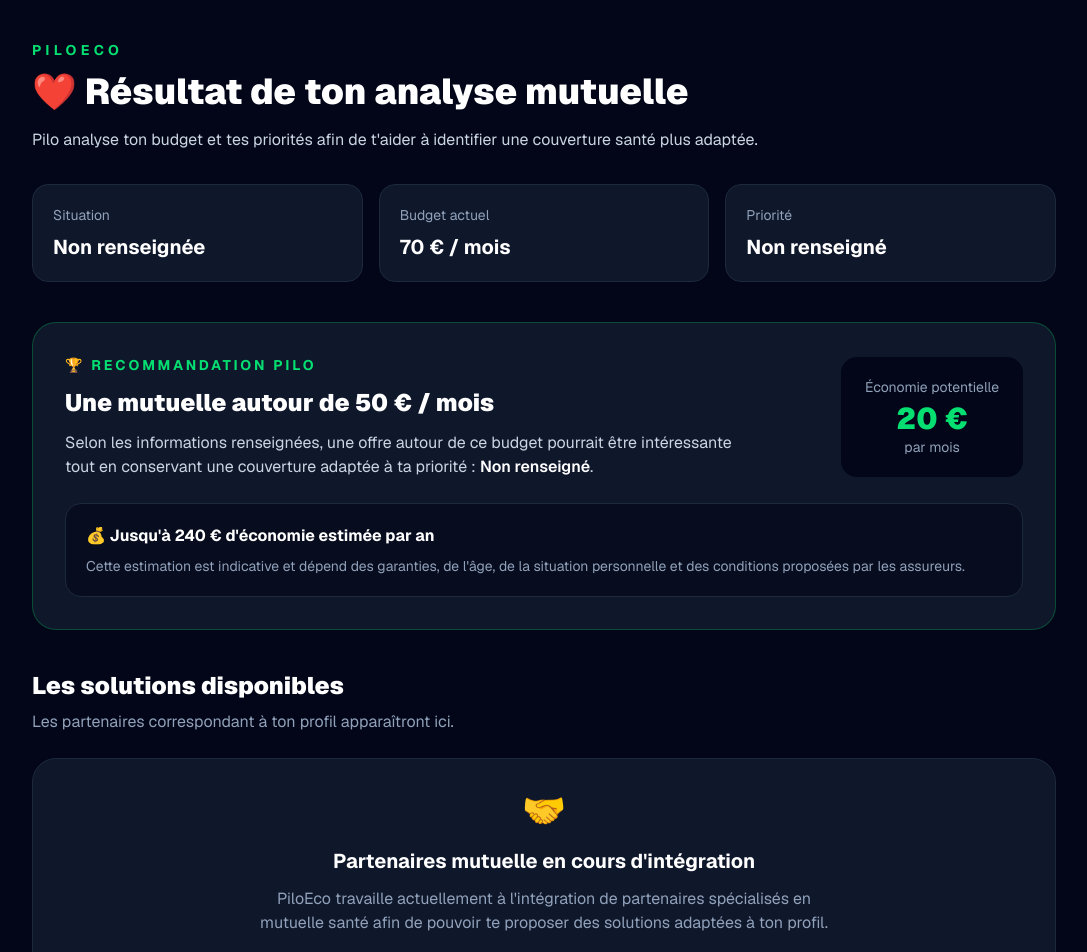
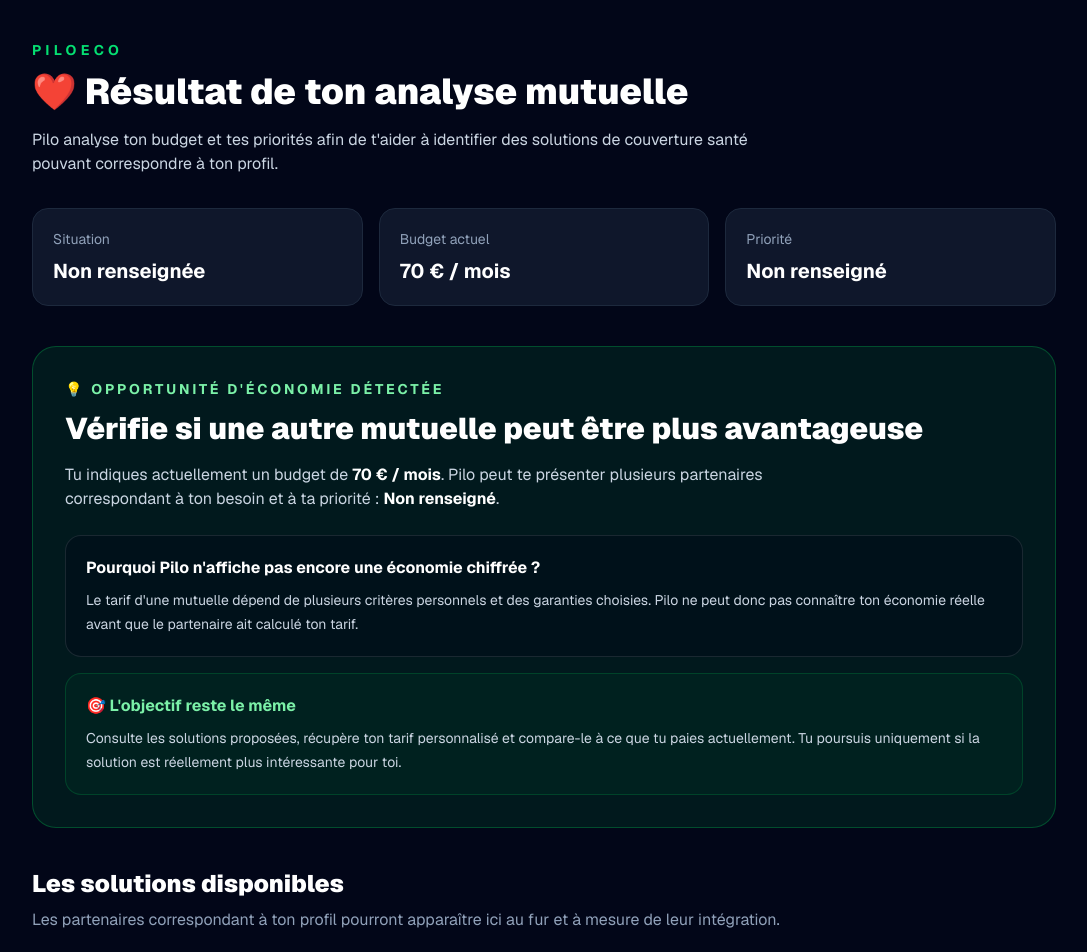
Before and after one commit to MAT13-13/PiloEco, a Next.js app in the folder frontend/: page /offres/mutuelle in a window 1280 px wide. Shown: the top 952 px of the page, without its empty margins (96-1183 px from the left). Built offline with nearby package versions, Linux system fonts and the light colour scheme.

Commit message:
Fix mutuelle suspense et economie reelle

```diff
--- a/frontend/src/app/offres/mutuelle/page.tsx
+++ b/frontend/src/app/offres/mutuelle/page.tsx
@@ -1,17 +1,38 @@
 "use client";
 
+import { Suspense } from "react";
 import { useSearchParams } from "next/navigation";
 
 export default function MutuelleOffersPage() {
+  return (
+    <Suspense
+      fallback={
+        <main className="min-h-screen bg-slate-950 px-6 py-10 text-white">
+          <div className="mx-auto max-w-5xl">
+            <p className="text-slate-300">
+              Chargement de ton analyse mutuelle...
+            </p>
+          </div>
+        </main>
+      }
+    >
+      <MutuelleOffersContent />
+    </Suspense>
+  );
+}
+
+function MutuelleOffersContent() {
   const searchParams = useSearchParams();
 
-  const situation = searchParams.get("situation") || "Non renseignée";
-  const monthlyPrice = Number(searchParams.get("monthlyPrice") || 70);
-  const priority = searchParams.get("priority") || "Non renseigné";
+  const situation =
+    searchParams.get("situation") || "Non renseignée";
 
-  const recommendedPrice = Math.max(monthlyPrice - 20, 20);
-  const estimatedSaving = Math.max(monthlyPrice - recommendedPrice, 0);
-  const annualSaving = estimatedSaving * 12;
+  const monthlyPrice = Number(
+    searchParams.get("monthlyPrice") || 70
+  );
+
+  const priority =
+    searchParams.get("priority") || "Non renseigné";
 
   return (
     <main className="min-h-screen bg-slate-950 px-6 py-10 text-white">
@@ -25,13 +46,16 @@
         </h1>
 
         <p className="mt-4 max-w-3xl text-slate-300">
-          Pilo analyse ton budget et tes priorités afin de t'aider à identifier
-          une couverture santé plus adaptée.
+          Pilo analyse ton budget et tes priorités afin de
+          t&apos;aider à identifier des solutions de couverture
+          santé pouvant correspondre à ton profil.
         </p>
 
         <div className="mt-8 grid gap-4 md:grid-cols-3">
           <div className="rounded-2xl border border-slate-800 bg-slate-900 p-5">
-            <p className="text-sm text-slate-400">Situation</p>
+            <p className="text-sm text-slate-400">
+              Situation
+            </p>
 
             <p className="mt-2 text-xl font-bold">
               {situation}
@@ -59,51 +83,51 @@
           </div>
         </div>
 
-        <section className="mt-10 rounded-3xl border border-green-500/30 bg-slate-900 p-6 md:p-8">
-          <div className="flex flex-col gap-6 md:flex-row md:items-center md:justify-between">
-            <div>
-              <p className="text-sm font-bold uppercase tracking-[0.2em] text-green-400">
-                🏆 Recommandation Pilo
-              </p>
+        <section className="mt-10 rounded-3xl border border-green-500/30 bg-green-500/10 p-6 md:p-8">
+          <p className="text-sm font-bold uppercase tracking-[0.2em] text-green-300">
+            💡 Opportunité d&apos;économie détectée
+          </p>
 
-              <h2 className="mt-3 text-2xl font-black">
-                Une mutuelle autour de {recommendedPrice} € / mois
-              </h2>
+          <h2 className="mt-3 text-3xl font-black">
+            Vérifie si une autre mutuelle peut être plus avantageuse
+          </h2>
 
-              <p className="mt-3 max-w-2xl text-slate-300">
-                Selon les informations renseignées, une offre autour de ce
-                budget pourrait être intéressante tout en conservant une
-                couverture adaptée à ta priorité :{" "}
-                <span className="font-semibold text-white">
-                  {priority}
-                </span>.
-              </p>
-            </div>
+          <p className="mt-4 max-w-3xl text-slate-300">
+            Tu indiques actuellement un budget de{" "}
+            <strong className="text-white">
+              {monthlyPrice} € / mois
+            </strong>
+            . Pilo peut te présenter plusieurs partenaires
+            correspondant à ton besoin et à ta priorité :{" "}
+            <strong className="text-white">
+              {priority}
+            </strong>
+            .
+          </p>
 
-            <div className="rounded-2xl bg-slate-950 px-6 py-5 text-center">
-              <p className="text-sm text-slate-400">
-                Économie potentielle
-              </p>
+          <div className="mt-6 rounded-2xl border border-white/10 bg-slate-950/40 p-5">
+            <p className="font-bold text-white">
+              Pourquoi Pilo n&apos;affiche pas encore une économie chiffrée ?
+            </p>
 
-              <p className="mt-1 text-3xl font-black text-green-400">
-                {estimatedSaving} €
-              </p>
-
-              <p className="text-sm text-slate-400">
-                par mois
-              </p>
-            </div>
+            <p className="mt-2 text-sm leading-6 text-slate-300">
+              Le tarif d&apos;une mutuelle dépend de plusieurs
+              critères personnels et des garanties choisies.
+              Pilo ne peut donc pas connaître ton économie réelle
+              avant que le partenaire ait calculé ton tarif.
+            </p>
           </div>
 
-          <div className="mt-6 rounded-2xl border border-slate-800 bg-slate-950/60 p-5">
-            <p className="font-bold">
-              💰 Jusqu'à {annualSaving} € d'économie estimée par an
+          <div className="mt-4 rounded-2xl border border-green-500/20 bg-green-500/5 p-5">
+            <p className="font-bold text-green-300">
+              🎯 L&apos;objectif reste le même
             </p>
 
-            <p className="mt-2 text-sm text-slate-400">
-              Cette estimation est indicative et dépend des garanties, de l'âge,
-              de la situation personnelle et des conditions proposées par les
-              assureurs.
+            <p className="mt-2 text-sm leading-6 text-slate-300">
+              Consulte les solutions proposées, récupère ton
+              tarif personnalisé et compare-le à ce que tu paies
+              actuellement. Tu poursuis uniquement si la solution
+              est réellement plus intéressante pour toi.
             </p>
           </div>
         </section>
@@ -114,7 +138,8 @@
           </h2>
 
           <p className="mt-2 text-slate-400">
-            Les partenaires correspondant à ton profil apparaîtront ici.
+            Les partenaires correspondant à ton profil pourront
+            apparaître ici au fur et à mesure de leur intégration.
           </p>
 
           <div className="mt-6 rounded-3xl border border-slate-800 bg-slate-900 p-8 text-center">
@@ -123,13 +148,14 @@
             </div>
 
             <h3 className="mt-4 text-xl font-bold">
-              Partenaires mutuelle en cours d'intégration
+              Partenaires mutuelle en cours d&apos;intégration
             </h3>
 
             <p className="mx-auto mt-3 max-w-xl text-slate-400">
-              PiloEco travaille actuellement à l'intégration de partenaires
-              spécialisés en mutuelle santé afin de pouvoir te proposer des
-              solutions adaptées à ton profil.
+              PiloEco travaille actuellement à l&apos;intégration
+              de partenaires spécialisés en mutuelle santé afin
+              de pouvoir te proposer plusieurs solutions adaptées
+              à ton profil.
             </p>
 
             <div className="mt-6 inline-flex rounded-full border border-green-500/30 bg-green-500/10 px-4 py-2 text-sm font-bold text-green-400">
@@ -137,6 +163,21 @@
             </div>
           </div>
         </section>
+
+        <section className="mt-8 rounded-2xl border border-slate-800 bg-slate-900/60 p-6">
+          <p className="font-bold text-white">
+            Une fois ton tarif obtenu
+          </p>
+
+          <p className="mt-2 text-sm leading-6 text-slate-400">
+            Reviens dans Pilo avec le montant proposé.
+            Pilo pourra alors comparer ce tarif à tes{" "}
+            <strong className="text-white">
+              {monthlyPrice} € / mois
+            </strong>{" "}
+            actuels et calculer ton économie réelle.
+          </p>
+        </section>
       </div>
     </main>
   );
```
